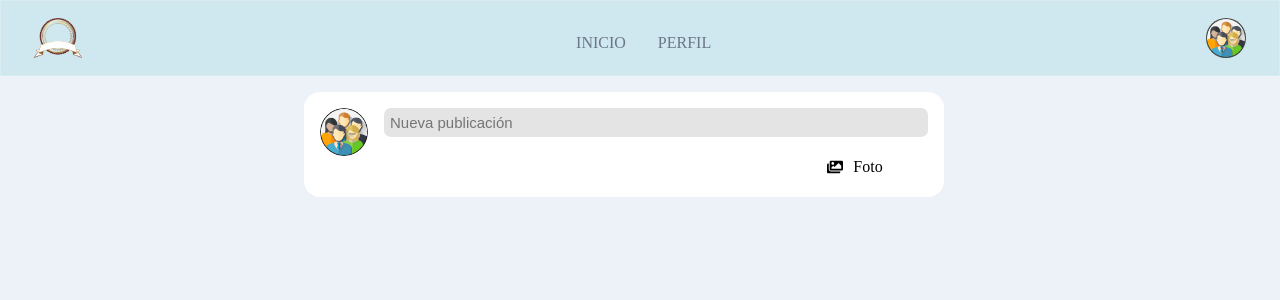
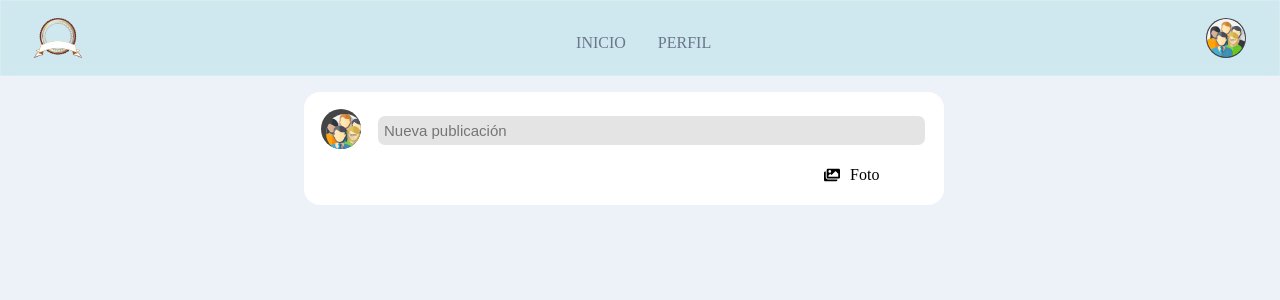
Before and after one commit to wltomv/DA-ffinity-website, a React (Vite) app: page /#/ in a window 1280 px wide. Before the commit this address led to /#Inicio. Shown: the top 300 px of the page. Built offline with nearby package versions, Linux system fonts and the light colour scheme; a web font is replaced by a local one.

Commit message:
refactor(New Post): replace user image with a separate component

```diff
--- a/src/components/NewPost/NewPost.jsx
+++ b/src/components/NewPost/NewPost.jsx
@@ -1,12 +1,13 @@
 import React from 'react';
 import { FaImages } from 'react-icons/fa';
 import images from '../../constants/images';
+import Avatar from '../Avatar/Avatar';
 import './NewPost.scss';
 
 function NewPost() {
     return (
         <div className="new__post">
-            <img src={images.userImg} alt="user" />
+            <Avatar imgSrc={images.userImg} />
             <div className="new__post__container">
                 <input type="text" placeholder="Nueva publicación" />
                 <div className="new__post__container-media">
--- a/src/components/NewPost/NewPost.scss
+++ b/src/components/NewPost/NewPost.scss
@@ -16,6 +16,7 @@
         display: flex;
         flex-direction: column;
         width: 90%;
+        padding-top: 0.5rem;
         gap: 1rem;
 
         input {
```
